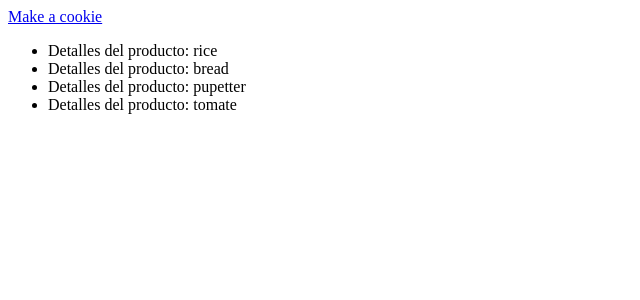
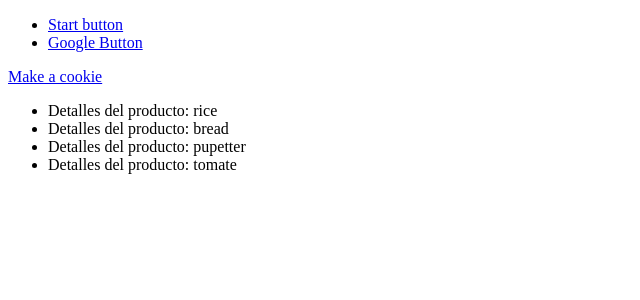
Before and after one commit to JuanJose2022/Flask-Course-zero-to-expert, a Flask app: page /show_information_address in a window 1280 px wide. Shown: the top 300 px of the page, without its empty margins (0-640 px from the left). Run offline with Flask 3, Linux system fonts and the light colour scheme.

Commit message:
Reusing static templates using INCLUDE

```diff
--- a/main.py
+++ b/main.py
@@ -9,7 +9,6 @@ def index():              #Request object for obtaining all client information
     response = make_response(redirect("/show_information_address"))
     response.set_cookie("user_ip_information", user_ip_information)
     return response
-
 @app.route("/show_information_address")
 def show_information():
     user_ip = request.cookies.get("user_ip_information")
@@ -18,6 +17,5 @@ def show_information():
         "items":items
      }                                           #context=context
     return render_template("ip_information.html", **context)
-
 app.run(host='0.0.0.0' , port=5000, debug='True') # Accesing from anywhere adress ip on app on the port..
                                     #activate to show errors in development else not in productions
--- a/templates/base.html
+++ b/templates/base.html
@@ -6,6 +6,9 @@
     <title>{% block title %} Flask Aplication Web │ {% endblock %} </title>
 </head>
 <body>
+    <header>
+        {% include 'navbar.html' %}
+    </header>
     {% block content %}
     {% endblock %}
 </body>
--- a/templates/ip_information.html
+++ b/templates/ip_information.html
@@ -10,9 +10,8 @@
     {% if user_ip   %}
         <h2>Hows you doing, your IP adress is: {{user_ip}}</h2>
 
-    {% else  %}
+        {% else  %}
         <a href= "{{url_for('index') }}"> Make a cookie</a>
-
     {% endif  %}
 
     <ul>
--- /dev/null
+++ b/templates/navbar.html
@@ -0,0 +1,6 @@
+<nav>
+    <ul>
+        <li><a href=" {{url_for('index') }} ">Start button</a></li>
+        <li><a href="https://www.google.com">Google Button</a></li>
+    </ul>
+</nav>
```
